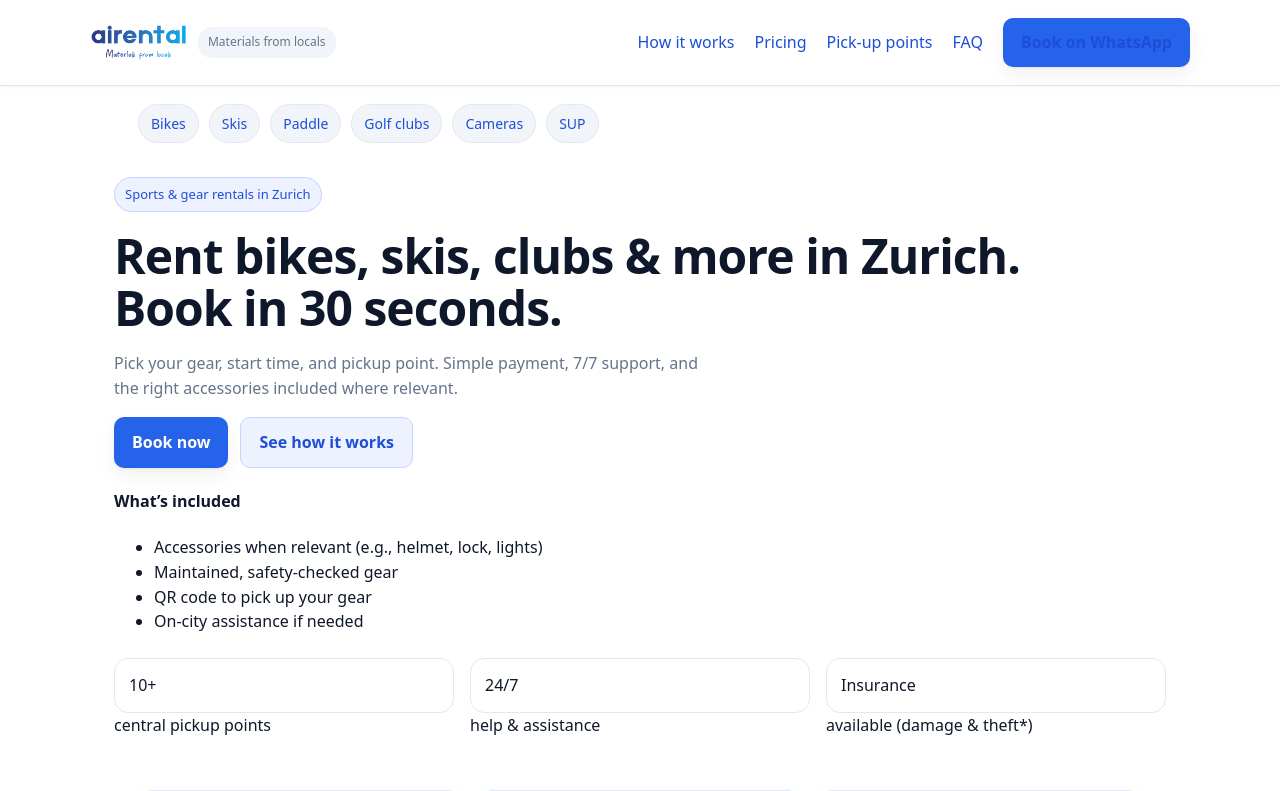
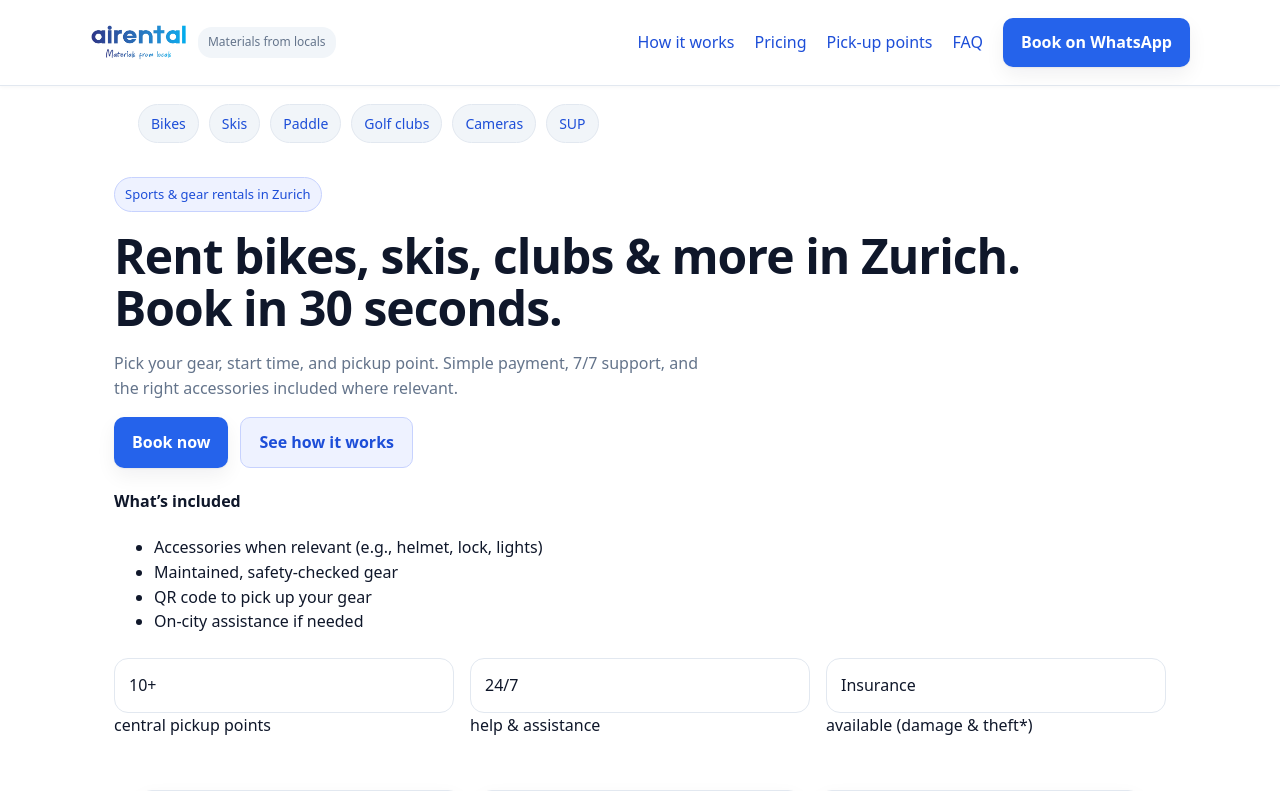
Before and after one commit to vincentduc/airental-nextjs, a Next.js app: page / in a window 1280 px wide. Shown: the top 791 px of the page. Built offline with nearby package versions, Linux system fonts and the light colour scheme.

Commit message:
Keep WhatsApp CTA blue to match other buttons

```diff
--- a/app/globals.css
+++ b/app/globals.css
@@ -85,17 +85,36 @@ a:hover{text-decoration:underline}
 }
 /* WhatsApp CTA — keep same blue style as other primary buttons */
 .header .btn.whatsapp,
-.btn.whatsapp {
+.btn.whatsapp,
+.header .cta-whatsapp,
+.cta-whatsapp {
   background: var(--brand) !important;
   color: #fff !important;
   border: 0;
 }
+.header .btn.whatsapp:link,
+.header .btn.whatsapp:visited,
+.btn.whatsapp:link,
+.btn.whatsapp:visited,
+.header .cta-whatsapp:link,
+.header .cta-whatsapp:visited,
+.cta-whatsapp:link,
+.cta-whatsapp:visited,
+.btn.whatsapp *,
+.header .btn.whatsapp *,
+.cta-whatsapp *,
+.header .cta-whatsapp * {
+  color: #fff !important;
+}
 .header .btn.whatsapp:hover,
-.btn.whatsapp:hover {
+.btn.whatsapp:hover,
+.header .cta-whatsapp:hover,
+.cta-whatsapp:hover {
   background: var(--brand-ink) !important;
 }
 /* If the button contains an <a>, force the link to white as well */
-.btn.whatsapp a { color: #fff !important; }
+.btn.whatsapp a,
+.cta-whatsapp a { color: #fff !important; }
 .hero .actions{display:flex;gap:12px;margin-top:12px;flex-wrap:wrap}
 
 /* ---------- Info card ---------- */
--- a/app/layout.js
+++ b/app/layout.js
@@ -2,21 +2,47 @@ import './globals.css';
 import Link from 'next/link';
 
 export const metadata = {
-  title: 'Airental — Rent gear in Zurich',
+  metadataBase: new URL('https://airental.ch'),
+  title: {
+    default: 'Airental — Rent gear in Zurich',
+    template: '%s • Airental',
+  },
   description: 'Rent e-bikes, skis, golf clubs and more in Zurich.',
+  alternates: { canonical: '/' },
+  openGraph: {
+    title: 'Airental — Rent gear in Zurich',
+    description: 'Rent e-bikes, skis, golf clubs and more in Zurich.',
+    url: 'https://airental.ch',
+    siteName: 'Airental',
+    locale: 'en_CH',
+    type: 'website',
+  },
+  twitter: {
+    card: 'summary_large_image',
+    title: 'Airental — Rent gear in Zurich',
+    description: 'Rent e-bikes, skis, golf clubs and more in Zurich.',
+  },
 };
 
 export default function RootLayout({ children }) {
+  const year = new Date().getFullYear();
   return (
     <html lang="en">
       <head>
-        {/* Ensure proper mobile scaling and a simple favicon to avoid 404s */}
+        {/* Mobile scaling + tiny favicon to avoid 404s */}
         <meta name="viewport" content="width=device-width, initial-scale=1" />
-        <link rel="icon" href="data:," />
+        <link rel="icon" href="/images/logo.png" type="image/png" />
+        <link rel="preconnect" href="https://wa.me" crossOrigin="" />
+        {/* Preload the logo so the header doesn’t flash */}
+        <link rel="preload" href="/images/logo.png" as="image" type="image/png" />
       </head>
       <body>
         {/* Accessible skip link for keyboard users */}
-        <a href="#main" className="skip-link" style={{position:'absolute',left:'-10000px',top:'auto',width:'1px',height:'1px',overflow:'hidden'}}>
+        <a
+          href="#main"
+          className="skip-link"
+          style={{ position: 'absolute', left: '-10000px', top: 'auto', width: '1px', height: '1px', overflow: 'hidden' }}
+        >
           Skip to content
         </a>
 
@@ -24,7 +50,16 @@ export default function RootLayout({ children }) {
           <nav className="nav container" aria-label="Primary">
             <div className="brand">
               <Link href="/" className="brand-link" aria-label="Airental home">
-                <img src="/images/logo.png" alt="Airental" className="logo" />
+                {/* width/height prevent layout shift; fetchpriority makes it snappy */}
+                <img
+                  src="/images/logo.png"
+                  alt="Airental"
+                  className="logo"
+                  width="160"
+                  height="36"
+                  decoding="async"
+                  fetchPriority="high"
+                />
               </Link>
               <span className="badge">Materials from locals</span>
             </div>
@@ -33,7 +68,14 @@ export default function RootLayout({ children }) {
               <Link href="/pricing">Pricing</Link>
               <Link href="/pick-up-points">Pick-up points</Link>
               <Link href="/faq">FAQ</Link>
-              <a className="btn" href="https://wa.me/41772619708" target="_blank" rel="noopener noreferrer">Book on WhatsApp</a>
+              <a
+                className="btn whatsapp"
+                href="https://wa.me/41772619708"
+                target="_blank"
+                rel="noopener noreferrer"
+              >
+                Book on WhatsApp
+              </a>
             </div>
           </nav>
         </header>
@@ -41,11 +83,9 @@ export default function RootLayout({ children }) {
         <main id="main" className="container">{children}</main>
 
         <footer>
-          <div className="container" style={{display:'flex',justifyContent:'space-between',alignItems:'center',gap:16,padding:'16px 0'}}>
-            <div>© {new Date().getFullYear()} Airental, Zürich</div>
-            <nav aria-label="Footer" style={{display:'flex',gap:12,flexWrap:'wrap'}}>
-              <Link href="/about">About</Link>
-              <Link href="/contact">Contact</Link>
+          <div className="container" style={{ display: 'flex', justifyContent: 'space-between', alignItems: 'center', gap: 16, padding: '16px 0' }}>
+            <div>© {year} Airental, Zürich</div>
+            <nav aria-label="Footer" style={{ display: 'flex', gap: 12, flexWrap: 'wrap' }}>
               <Link href="/privacy">Privacy</Link>
               <Link href="/terms">Terms</Link>
               <a href="mailto:support@airental.ch">support@airental.ch</a>
```
